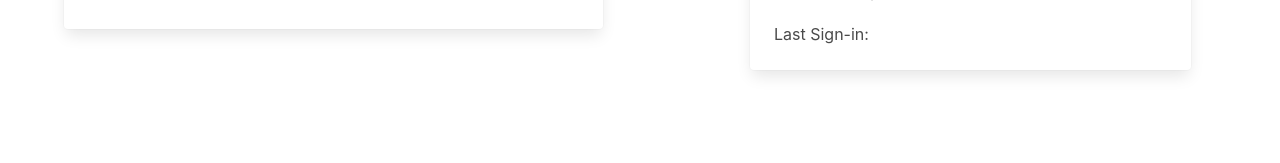
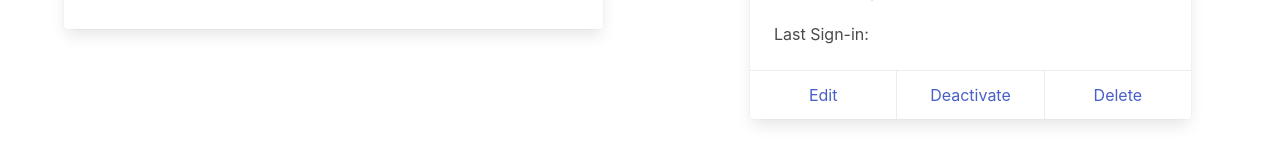
Before and after one commit to Jul-2022-LC-LiftOff/Bookapp, an Angular app in the folder book-project-angular/: page /user in a window 1280 px wide. Shown: the part 521-684 px from the top of the page. Built offline with nearby package versions, Linux system fonts and the light colour scheme; no server answers.

Commit message:
card footer buttons for user settings

```diff
--- a/book-project-angular/src/app/user-page/user-page.component.html
+++ b/book-project-angular/src/app/user-page/user-page.component.html
@@ -56,9 +56,13 @@
           <p>Verified: {{userVerified}}</p>
           <p>Account Created: {{userCreationDate}}</p>
           <p>Last Sign-in: {{userLastSignIn}}</p>
-
           </div>
         </div>
+        <footer class="card-footer">
+          <a href="#" class="card-footer-item">Edit</a>
+          <a href="#" class="card-footer-item">Deactivate</a>
+          <a href="#" class="card-footer-item">Delete</a>
+        </footer>
       </div>
     </div>
   </div>
```
